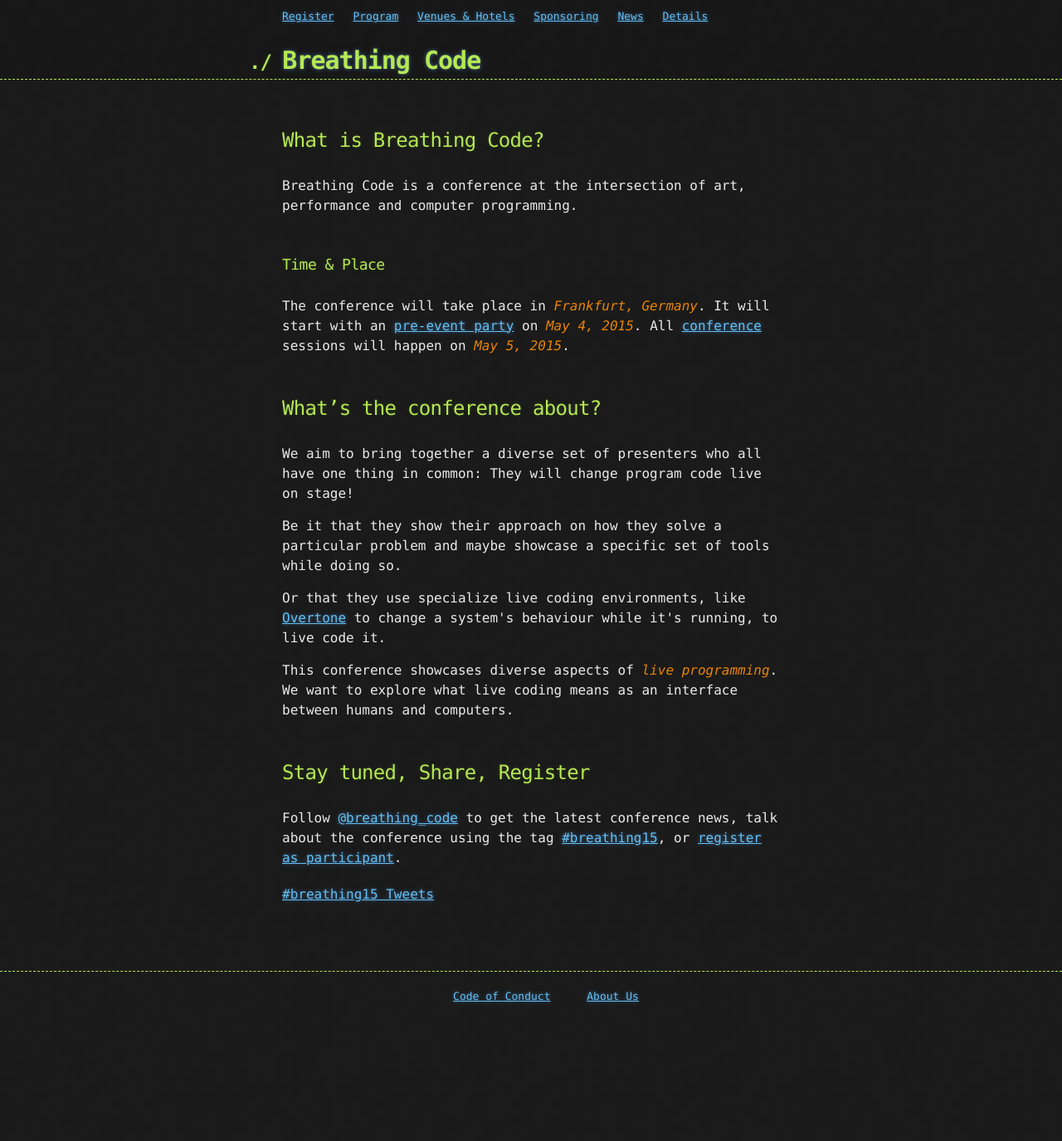
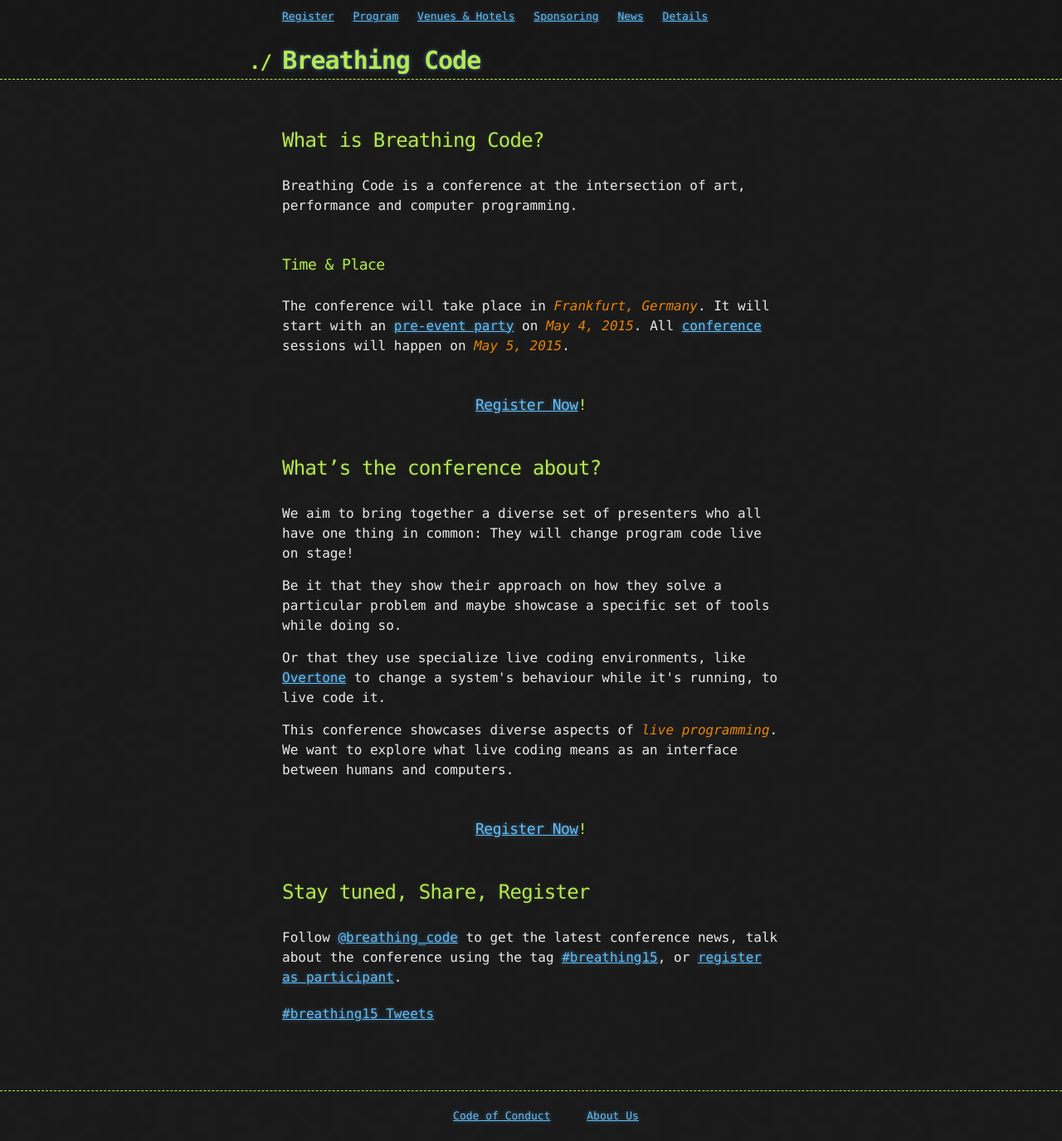
Before and after one commit to BreathingCode/BreathingCode.github.io, a Jekyll site: the page built from index.html, in a window 1280 px wide. Shown: the whole page at 83% size. Built offline with Jekyll 4.4.1, drawn with Linux system fonts in a browser that asks for light colours; nearby versions of some CDN libraries; Markdown is read by kramdown in place of the engine named in the settings; comment, search, counter and statistics services are not loaded; before the commit the page ends 1231 px from its top, so only the background shows below that.

Commit message:
adding some CTAs to homepage

```diff
--- a/index.html
+++ b/index.html
@@ -16,6 +16,10 @@ layout: default
   It will start with an <a href="/venues.html#preparty">pre-event party</a> on <em>May 4, 2015</em>.
   All <a href="/venues.html#conference">conference</a> sessions will happen on <em>May 5, 2015</em>.
 </p>
+
+<h3 style="text-align: center;">
+  <a href="/register.html">Register Now</a>!
+</h3>
 
 
 <h2>What’s the conference about?</h2>
@@ -42,6 +46,11 @@ layout: default
   computers.
 </p>
 
+<h3 style="text-align: center;">
+  <a href="/register.html">Register Now</a>!
+</h3>
+
+
 <h2>Stay tuned, Share, Register</h2>
 
 <p>
```
